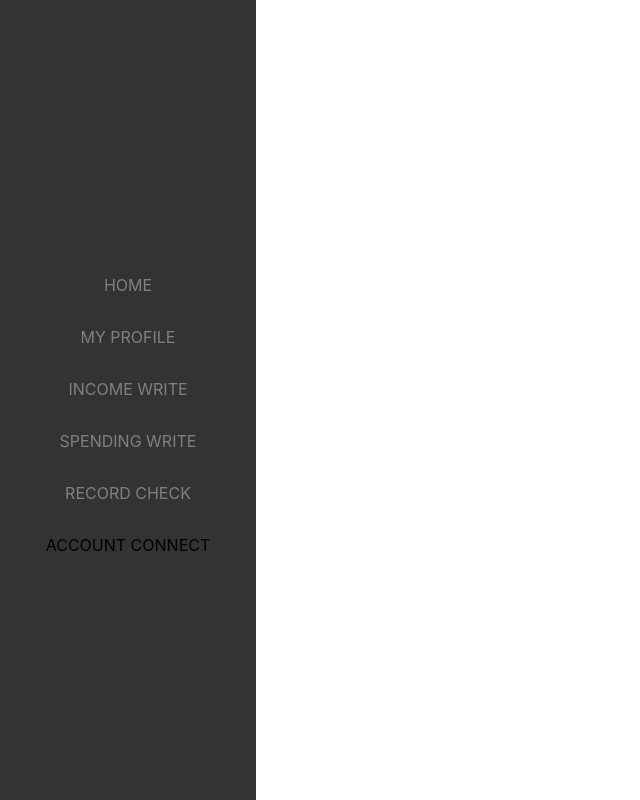
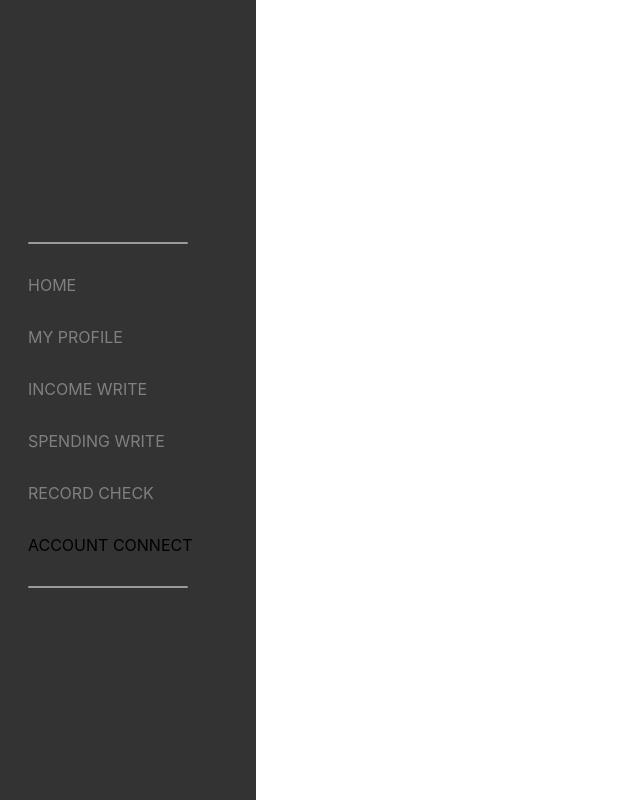
Before and after one commit to lkl4502/account_book_project, a React (Create React App) app in the folder frontend/: page /accountConnect in a window 1280 px wide. Shown: the whole page, without its empty margins (0-640 px from the left). Built offline with nearby package versions, Linux system fonts and the light colour scheme.

Commit message:
Divider 컴포넌트 추가

```diff
--- /dev/null
+++ b/frontend/src/components/Divider.jsx
@@ -0,0 +1,17 @@
+import React from "react";
+import styled from "styled-components";
+
+const DividerLine = styled.line`
+  background-color: #9b9b9b;
+  border-radius: 4px;
+  height: 2px;
+  width: ${(props) => props.width || "80%"};
+  margin-top: 15px;
+  margin-bottom: 15px;
+`;
+
+function Divider(props) {
+  return <DividerLine width={props.width} />;
+}
+
+export default Divider;
--- a/frontend/src/components/Sidebar.jsx
+++ b/frontend/src/components/Sidebar.jsx
@@ -2,6 +2,7 @@ import React from "react";
 import styled from "styled-components";
 import { NavLink } from "react-router-dom";
 import SidebarItem from "./SidebarItem";
+import Divider from "./Divider";
 
 const Side = styled.div`
   display: flex;
@@ -18,6 +19,7 @@ const Menu = styled.div`
   width: 200px;
   display: flex;
   flex-direction: column;
+  text-align: left;
   font-size: 16px;
   color: #969696;
 `;
@@ -34,6 +36,7 @@ function Sidebar() {
   return (
     <Side>
       <Menu>
+        <Divider />
         {menus.map((menu, index) => {
           return (
             <NavLink
@@ -47,6 +50,7 @@ function Sidebar() {
             </NavLink>
           );
         })}
+        <Divider />
       </Menu>
     </Side>
   );
```
